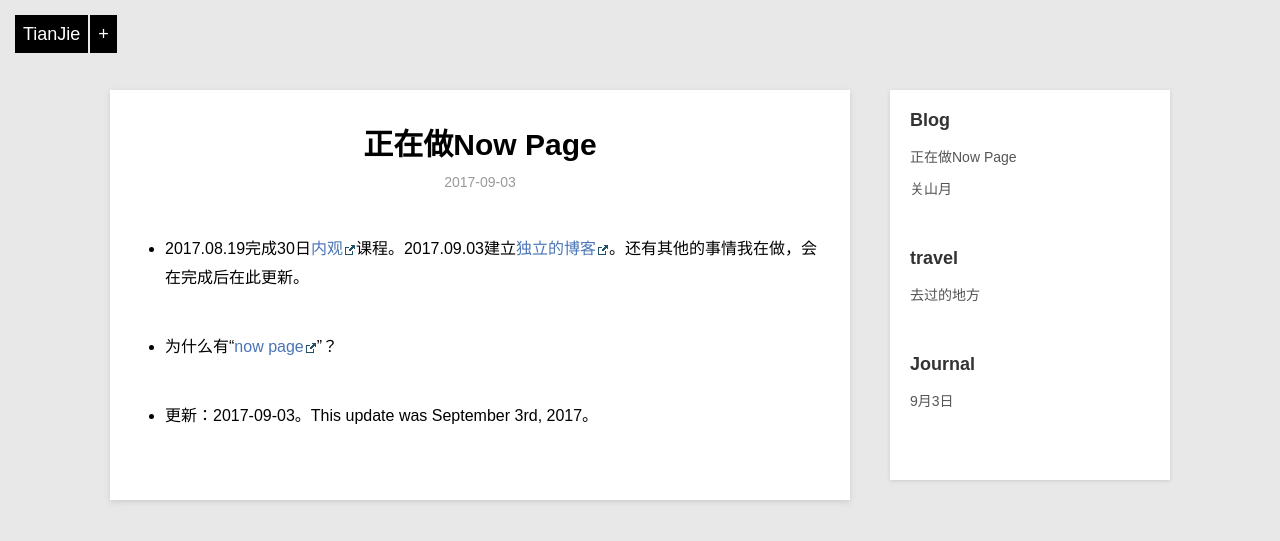
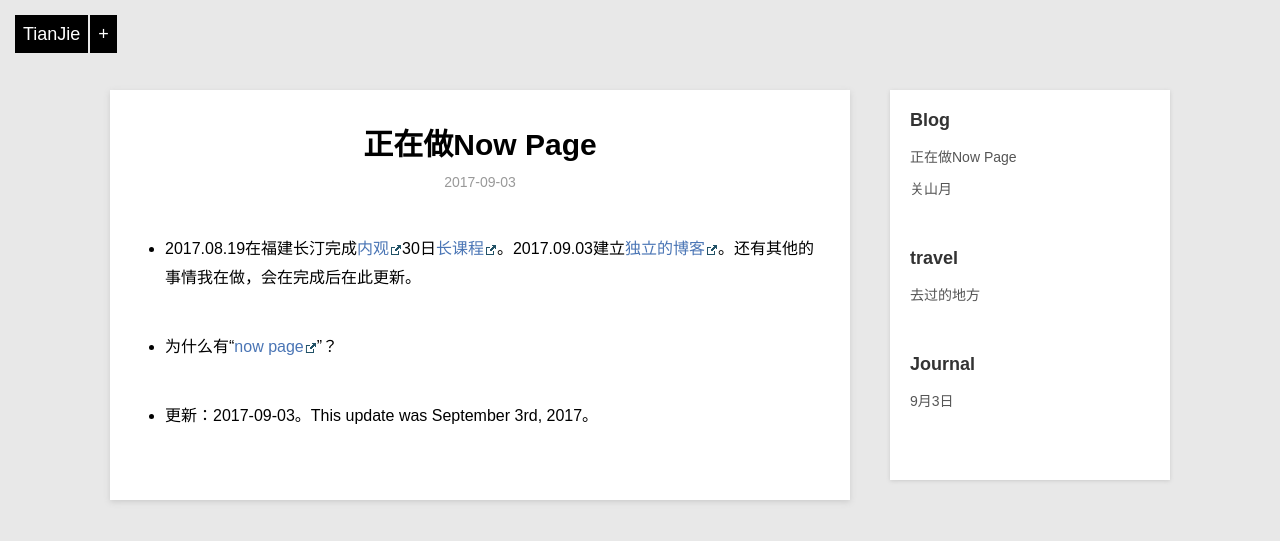
Before and after one commit to violettianjie/violettianjie.github.io, a Jekyll site: the page built from _posts/blog/2017-09-03-whatIamdoingnow.md, in a window 1280 px wide. Shown: the top 541 px of the page. Built offline with Jekyll 4.4.1, drawn with Linux system fonts in a browser that asks for light colours.

Commit message:
Update 2017-09-03-whatIamdoingnow.md

```diff
--- a/_posts/blog/2017-09-03-whatIamdoingnow.md
+++ b/_posts/blog/2017-09-03-whatIamdoingnow.md
@@ -7,7 +7,7 @@ category: blog
 
 
 
-- 2017.08.19完成30日[内观](https://www.dhamma.org/zh-HANS/index)课程。2017.09.03建立[独立的博客](https://violettianjie.github.io)。还有其他的事情我在做，会在完成后在此更新。
+- 2017.08.19在福建长汀完成[内观](https://www.dhamma.org/zh-HANS/index)30日[长课程](https://www.dhamma.org/zh-HANS/courses/glossary)。2017.09.03建立[独立的博客](https://violettianjie.github.io)。还有其他的事情我在做，会在完成后在此更新。
 
 - 为什么有“[now page](http://nownownow.com/about)”？
 
```
